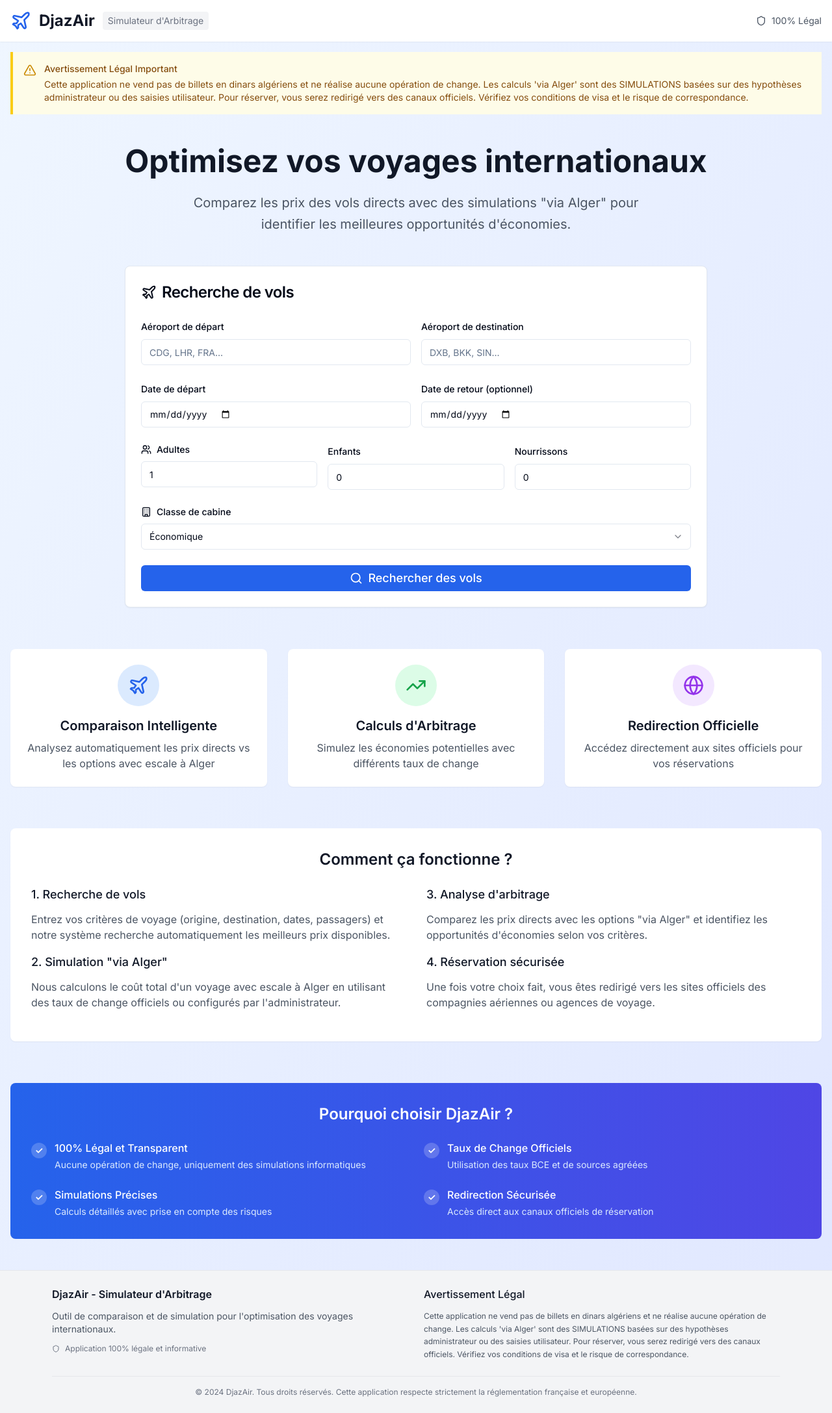
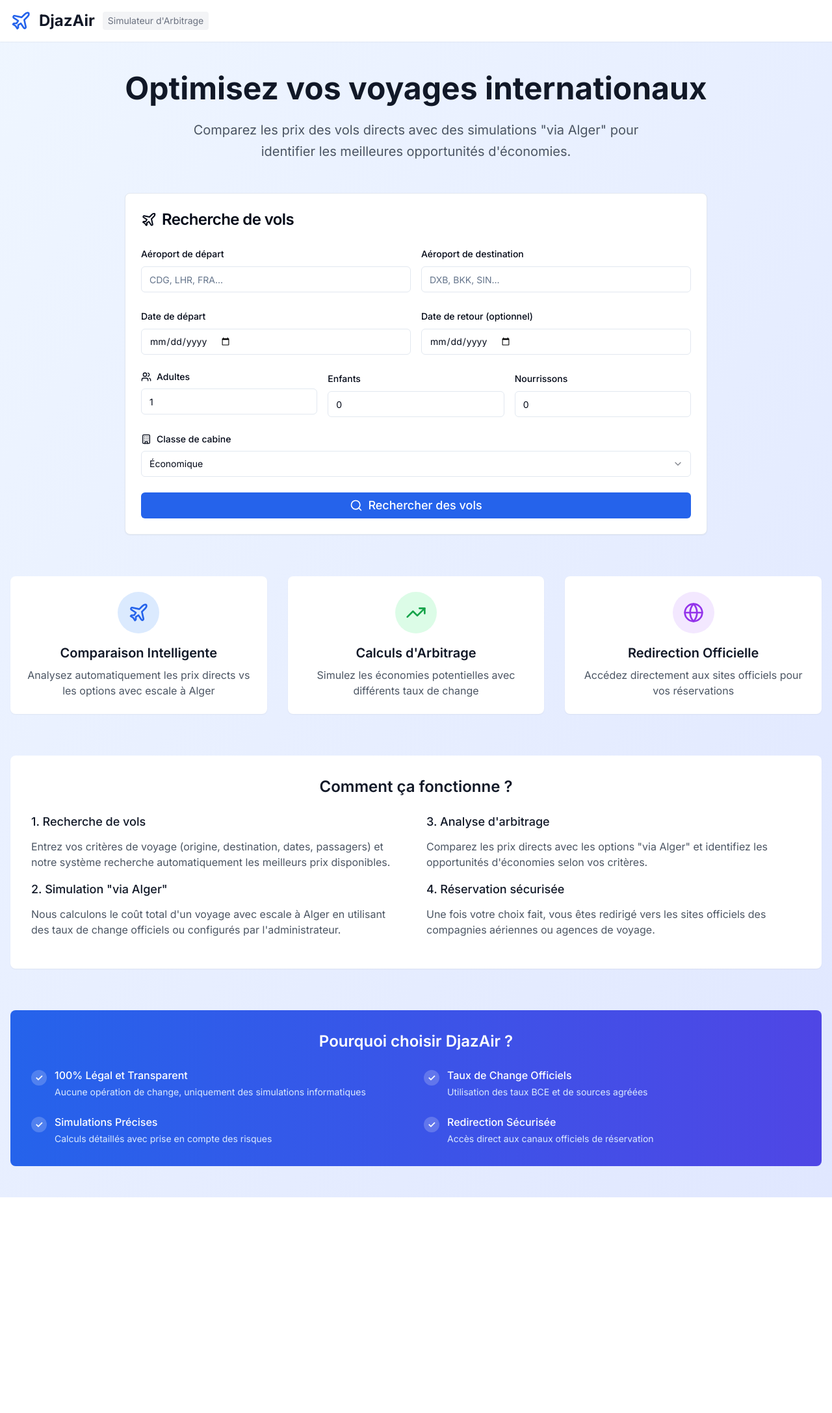
Before and after one commit to ahc20/DjazAir, a Next.js app: page / in a window 1280 px wide. Shown: the whole page at 65% size. After the commit the page ends 1843 px from the top, so only its background shows below. Built offline with nearby package versions, Linux system fonts and the light colour scheme.

Commit message:
🗑️ Remove legal disclaimers from UI
- Remove LegalDisclaimer component from homepage and results page
- Remove '100% Legal' badge from header
- Clean up unused imports (Shield icon)
- Keep legal disclaimers only in admin configuration
- Application builds successfully without legal warnings

```diff
--- a/src/app/(public)/page.tsx
+++ b/src/app/(public)/page.tsx
@@ -1,9 +1,8 @@
 'use client';
 
 import React from 'react';
-import { Plane, Shield, TrendingUp, Globe } from 'lucide-react';
+import { Plane, TrendingUp, Globe } from 'lucide-react';
 import { SearchForm } from '@/components/SearchForm';
-import { LegalDisclaimer } from '@/components/LegalDisclaimer';
 import { APP_NAME } from '@/lib/constants';
 import type { SearchFormData } from '@/lib/zod';
 
@@ -26,7 +25,7 @@
 
   return (
     <div className="min-h-screen bg-gradient-to-br from-blue-50 to-indigo-100">
-      {/* Header avec avertissement légal */}
+      {/* Header */}
       <header className="bg-white shadow-sm">
         <div className="max-w-7xl mx-auto px-4 py-4">
           <div className="flex items-center justify-between">
@@ -39,16 +38,12 @@
                 Simulateur d'Arbitrage
               </span>
             </div>
-            <div className="flex items-center gap-2 text-sm text-gray-600">
-              <Shield className="h-4 w-4" />
-              <span>100% Légal</span>
-            </div>
+
           </div>
         </div>
       </header>
 
-      {/* Avertissement légal */}
-      <LegalDisclaimer variant="header" className="mx-4 mt-4" />
+
 
       {/* Contenu principal */}
       <main className="max-w-7xl mx-auto px-4 py-12">
@@ -210,8 +205,7 @@
         </div>
       </main>
 
-      {/* Footer avec avertissement légal */}
-      <LegalDisclaimer variant="footer" />
+
     </div>
   );
 }
--- a/src/app/search/results/page.tsx
+++ b/src/app/search/results/page.tsx
@@ -7,7 +7,7 @@
 import { Card, CardContent, CardHeader, CardTitle } from '@/components/ui/card';
 import { DealCard } from '@/components/DealCard';
 import { RateSelector } from '@/components/RateSelector';
-import { LegalDisclaimer } from '@/components/LegalDisclaimer';
+
 import { formatPrice, formatDate } from '@/lib/utils';
 import { getAirportName } from '@/lib/iata';
 import type { ArbitrageResult, ExchangeRateMode } from '@/types';
@@ -122,8 +122,7 @@
         </div>
       </header>
 
-      {/* Avertissement légal */}
-      <LegalDisclaimer variant="header" className="mx-4 mt-4" />
+
 
       {/* Contenu principal */}
       <main className="max-w-7xl mx-auto px-4 py-8">
@@ -278,8 +277,7 @@
         </div>
       </main>
 
-      {/* Footer avec avertissement légal */}
-      <LegalDisclaimer variant="footer" />
+
     </div>
   );
 }
```
